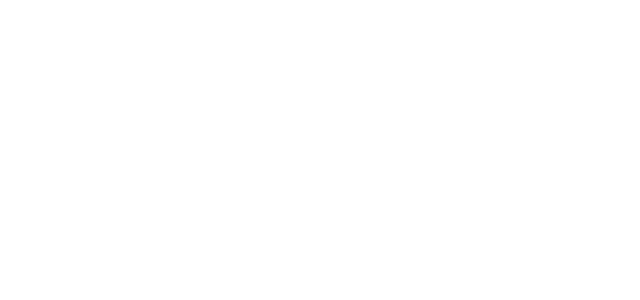
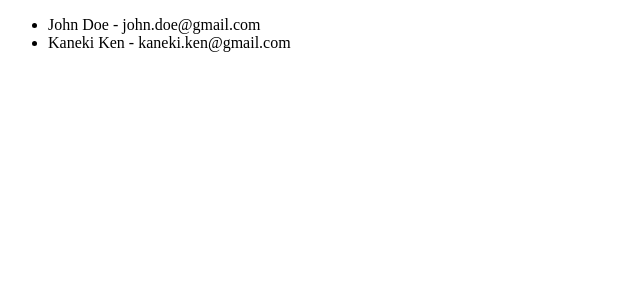
Before and after one commit to bohdanmoroziuk/nuxt3-boilerplate, a Nuxt app: page /users in a window 1280 px wide. Before the commit this address had no page. Shown: the top 300 px of the page, without its empty margins (0-640 px from the left). Built offline with nearby package versions, Linux system fonts and the light colour scheme.

Commit message:
chore: add global types

```diff
--- /dev/null
+++ b/src/components/user-list.vue
@@ -0,0 +1,19 @@
+<script setup lang="ts">
+interface Props {
+  users: User[];
+}
+
+defineProps<Props>();
+</script>
+
+<template>
+  <ul class="user-list">
+    <li
+      class="user-list__item"
+      v-for="user of users"
+      :key="user.id"
+    >
+      {{ user.name }} - {{ user.email }}
+    </li>
+  </ul>
+</template>
--- /dev/null
+++ b/src/pages/users.vue
@@ -0,0 +1,20 @@
+<script setup lang="ts">
+const users: User[] = [
+  {
+    id: '1',
+    name: 'John Doe',
+    email: 'john.doe@gmail.com',
+  },
+  {
+    id: '2',
+    name: 'Kaneki Ken',
+    email: 'kaneki.ken@gmail.com',
+  },
+];
+</script>
+
+<template>
+  <div class="users">
+    <UserList :users="users" />
+  </div>
+</template>
```
Also changed, not shown: src/types/index.ts (added, +9 -0 lines), 1 other file (tests, documents, lock files or other folders).
